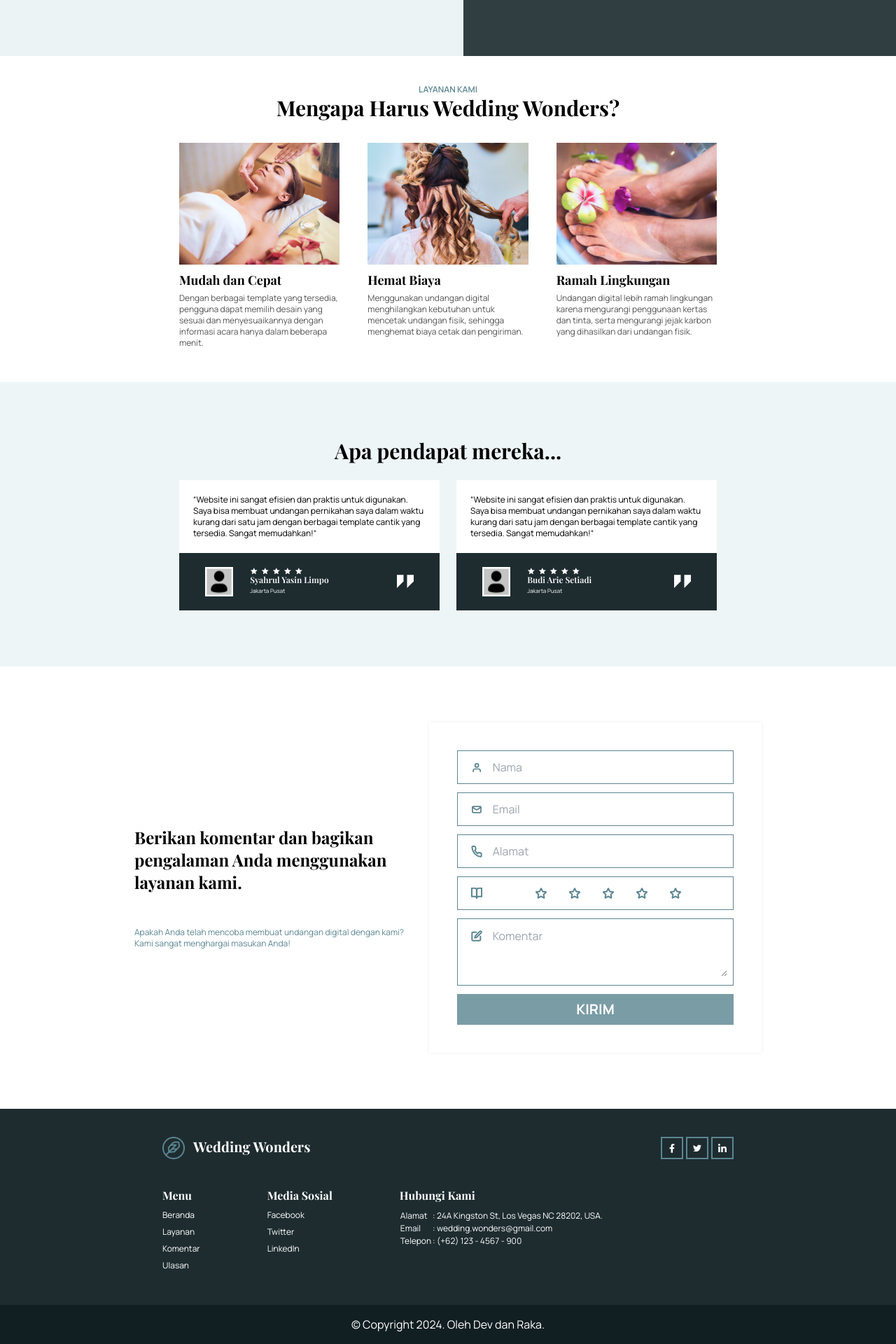
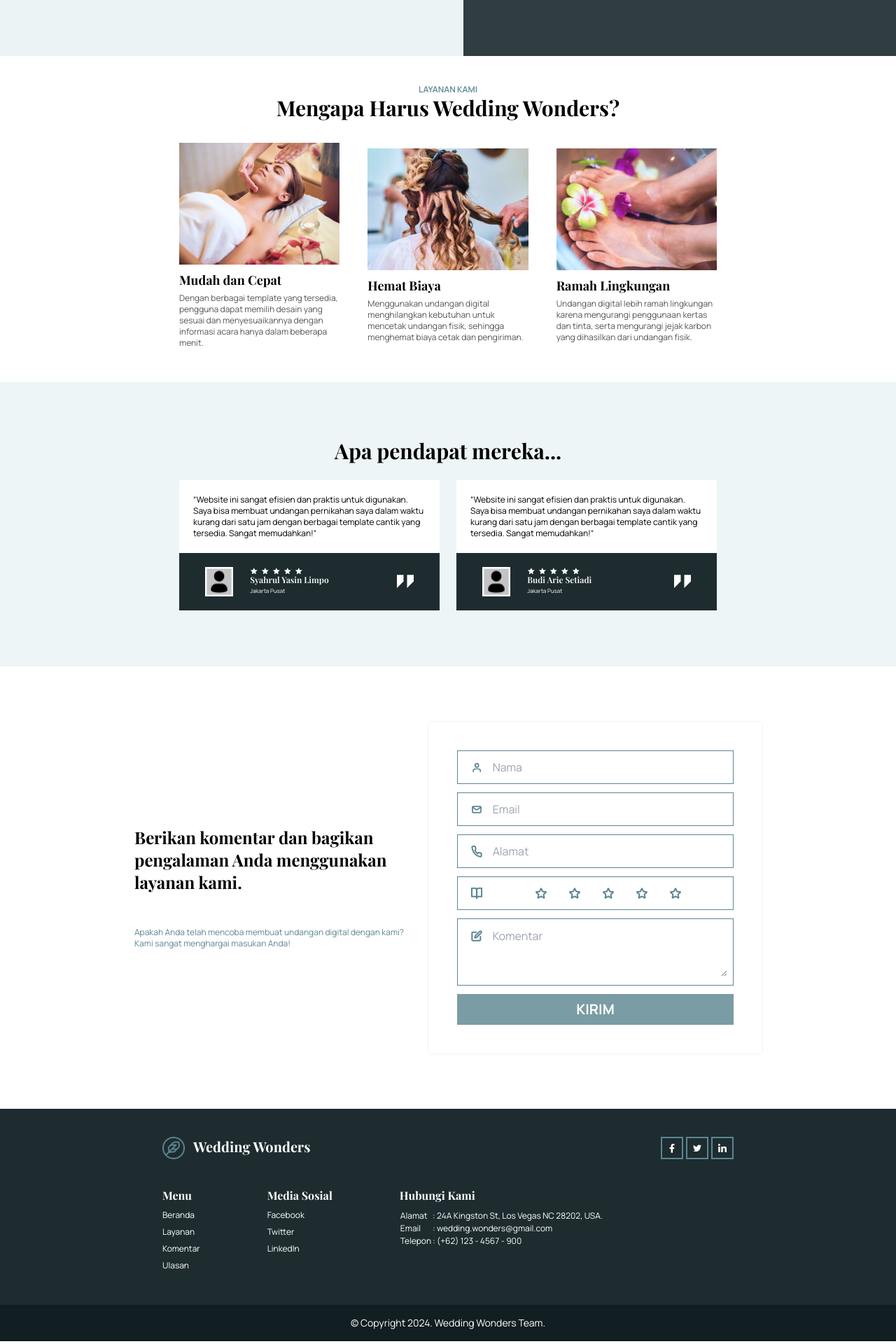
Before and after one commit to rakafebriansy/wedding-wonders-web, a Vue app: page / in a window 1280 px wide. Shown: the part 720-2640 px from the top of the page at 70% size. Built offline with nearby package versions, Linux system fonts and the light colour scheme.

Commit message:
fix: buggy landing page

```diff
--- a/src/components/layouts/Footer.vue
+++ b/src/components/layouts/Footer.vue
@@ -59,8 +59,8 @@
                 </div>
             </div>
         </div>
-        <div class="w-full py-4 flex justify-center bg-[#111E22]">
-            <p>&copy; Copyright 2024. Oleh Dev dan Raka.</p>
+        <div class="w-full py-4 flex justify-center bg-[#111E22] text-sm">
+            <p>&copy; Copyright 2024. Wedding Wonders Team.</p>
         </div>
     </footer>
 </template>
--- a/src/views/Landing.vue
+++ b/src/views/Landing.vue
@@ -18,7 +18,7 @@
                 <Button btnType="link" link="/picker">BUAT SEKARANG</Button>
             </div>
             <div class="bg-[#303E42] w-full justify-center items-center flex p-10 relative">
-                <div class="w-[50%] h-[50%] border-white border-4 absolute top-1/2 -left-10 -translate-y-1/2"></div>
+                <div class="w-[50%] h-[50%] border-white border-4 absolute top-1/2 -left-10 -translate-y-1/2 hidden lg:block"></div>
                 <img :src="heroImg" class="lg:absolute lg:w-[40%] lg:top-1/2 lg:-left-10 lg:-translate-y-1/2 lg:z-20">
             </div>
         </section>
@@ -27,7 +27,7 @@
                 <p class="text-[#5C8692] font-manropeSemiBold text-xs">LAYANAN KAMI</p>
                 <h1 class=" font-playfairDisplayBold text-2xl lg:text-3xl">Mengapa Harus Wedding Wonders?</h1>
             </div>
-            <ul class="flex flex-col lg:flex-row gap-10 w-[60%]">
+            <ul class="flex flex-col items-center lg:flex-row gap-10 w-[60%]">
                 <li class="w-[80%] h-full">
                     <Card :image="card1Img" title="Mudah dan Cepat">Dengan berbagai template yang tersedia, pengguna dapat memilih desain yang sesuai dan menyesuaikannya dengan informasi acara hanya dalam beberapa menit.</Card>
                 </li>
```
